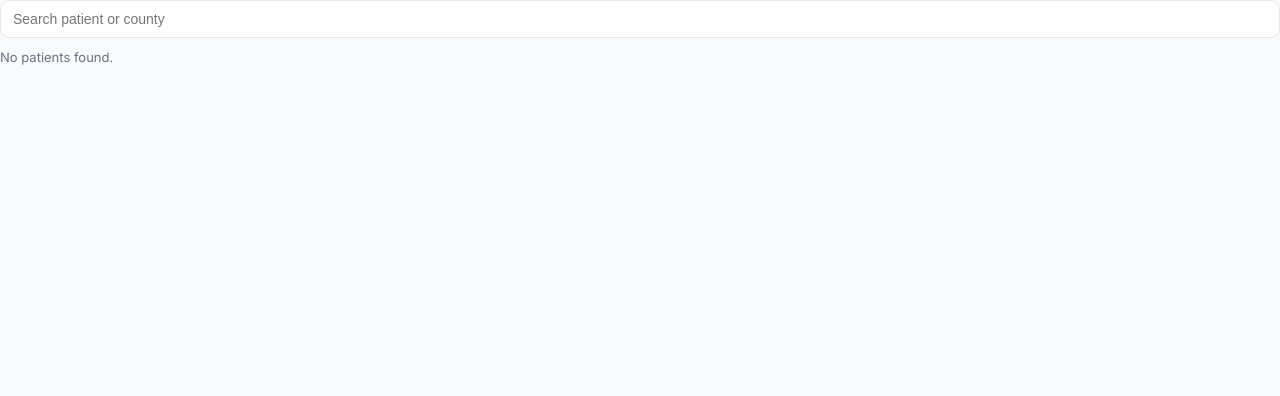
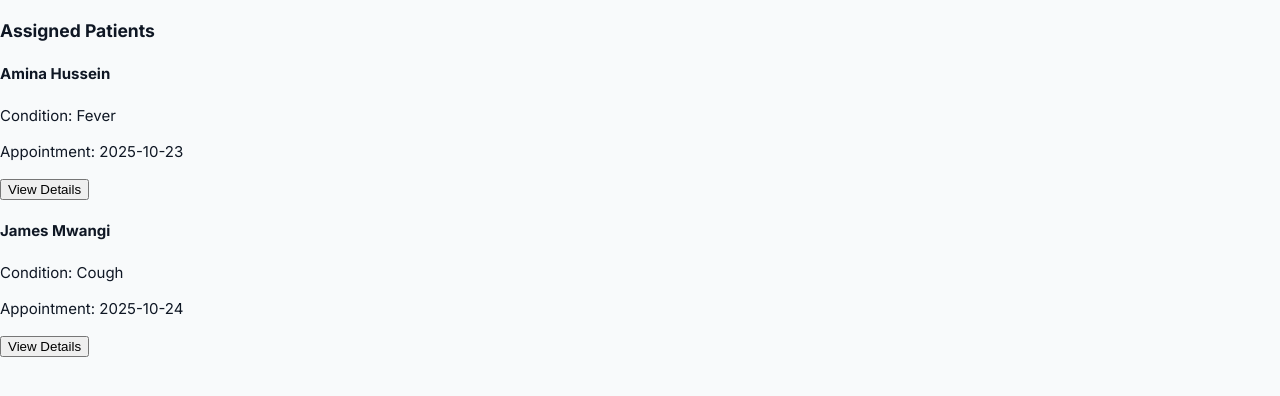
Before and after one commit to Benson-Mwanake/Afye-ke, a React (Create React App) app in the folder client/: page /chv/patients in a window 1280 px wide. Shown: the top 396 px of the page. Built offline with nearby package versions, Linux system fonts and the light colour scheme; sample sign-in values are in the browser's storage.

Commit message:
Add PatientList component for CHV patient management

```diff
--- a/client/src/components/chv/PatientList.jsx
+++ b/client/src/components/chv/PatientList.jsx
@@ -1,55 +1,30 @@
-// src/components/chv/PatientList.jsx
-import React, { useMemo, useState } from "react";
+import React from "react";
+import AppointmentCard from "./AppointmentCard";
 
-export default function PatientList({ patients = [] }) {
-  const [query, setQuery] = useState("");
-  const filtered = useMemo(() => {
-    const q = query.trim().toLowerCase();
-    if (!q) return patients;
-    return patients.filter(
-      (p) =>
-        (p.name || "").toLowerCase().includes(q) ||
-        (p.county || "").toLowerCase().includes(q)
-    );
-  }, [patients, query]);
+const mockPatients = [
+  {
+    id: 1,
+    name: "Amina Hussein",
+    appointment: "2025-10-23",
+    condition: "Fever",
+  },
+  {
+    id: 2,
+    name: "James Mwangi",
+    appointment: "2025-10-24",
+    condition: "Cough",
+  },
+];
 
-  return (
-    <div>
-      <div style={{ display: "flex", gap: 8 }}>
-        <input
-          className="input"
-          placeholder="Search patient or county"
-          value={query}
-          onChange={(e) => setQuery(e.target.value)}
-        />
-      </div>
-      <div
-        style={{
-          marginTop: 10,
-          display: "flex",
-          flexDirection: "column",
-          gap: 10,
-        }}
-      >
-        {filtered.length === 0 && (
-          <div className="small">No patients found.</div>
-        )}
-        {filtered.map((p) => (
-          <div key={p.id} className="app-card">
-            <div>
-              <div style={{ fontWeight: 700 }}>{p.name}</div>
-              <div className="small">
-                {p.county} • Last visit: {p.lastVisit}
-              </div>
-              <div className="small">Condition: {p.condition}</div>
-            </div>
-            <div style={{ textAlign: "right" }}>
-              <div className="small">Phone</div>
-              <div style={{ fontWeight: 700 }}>{p.phone}</div>
-            </div>
-          </div>
-        ))}
-      </div>
+const PatientList = () => (
+  <div>
+    <h3 className="text-lg font-semibold mb-3">Assigned Patients</h3>
+    <div className="grid md:grid-cols-2 gap-4">
+      {mockPatients.map((p) => (
+        <AppointmentCard key={p.id} patient={p} />
+      ))}
     </div>
-  );
-}
+  </div>
+);
+
+export default PatientList;
```
